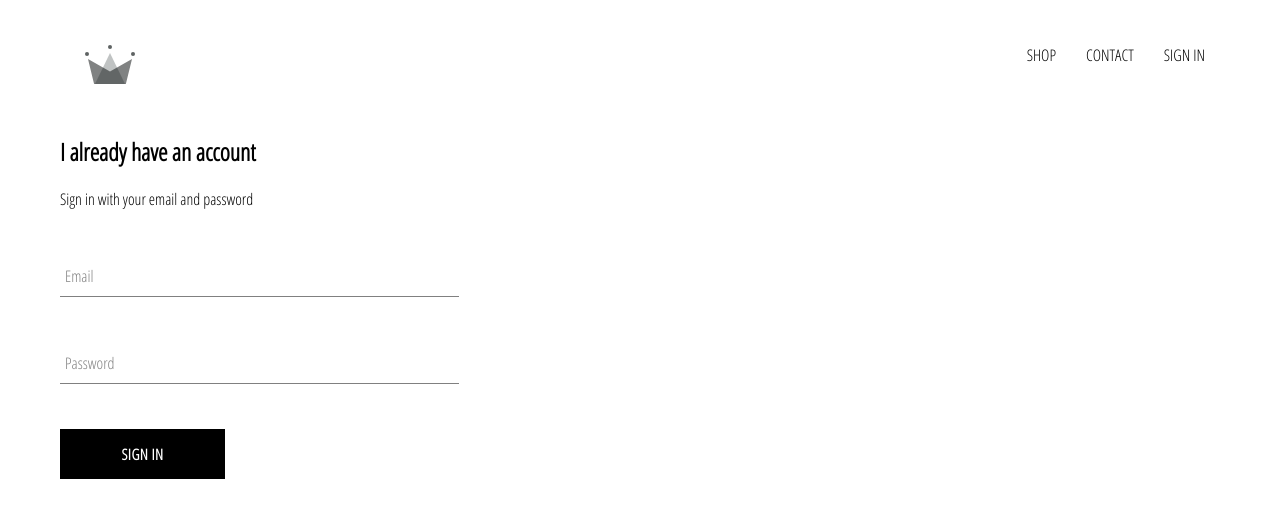
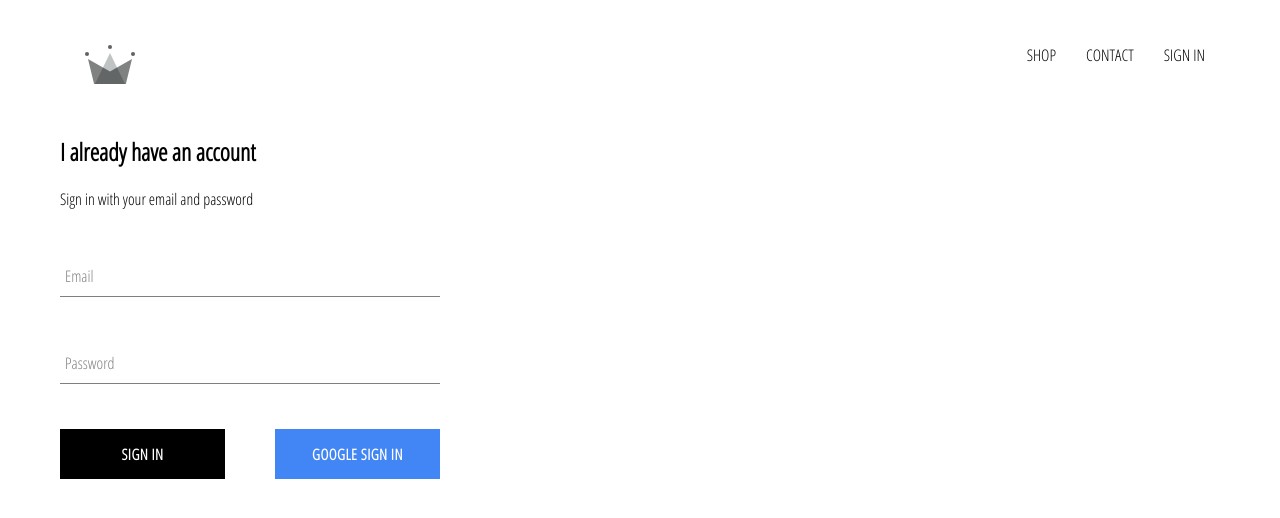
Before and after one commit to cobsccomp192p-001/clothing-app, a React (Create React App) app: page /signin in a window 1280 px wide. Shown: the top 518 px of the page. Built offline with nearby package versions, Linux system fonts and the light colour scheme; no server answers.

Commit message:
Integrate Sign in component with firebase google authentication

```diff
--- a/package.json
+++ b/package.json
@@ -6,6 +6,7 @@
     "@testing-library/jest-dom": "^5.11.4",
     "@testing-library/react": "^11.1.0",
     "@testing-library/user-event": "^12.1.10",
+    "firebase": "^9.6.0",
     "node-sass": "^6.0.1",
     "react": "^17.0.2",
     "react-dom": "^17.0.2",
--- a/src/App.css
+++ b/src/App.css
@@ -7,3 +7,7 @@
     text-decoration: none;
     color: black;
 }
+
+*{
+    box-sizing: border-box;
+}
--- a/src/App.js
+++ b/src/App.js
@@ -5,21 +5,43 @@
 import ShopPage from "./pages/shop/shop.component";
 import Header from "./components/header/header.component";
 import SigninAndSignupPage from "./pages/signin-and-signup/signin-and-signup.component";
+import { auth } from "./firebase/firebase.utils";
 
+class App extends React.Component {
+  constructor() {
+    super();
 
+    this.state = {
+      currentUser: null,
+    };
+  }
 
-function App() {
+  unsubscribeFromAuth = null;
+
+  componentDidMount() {
+    this.unsubscribeFromAuth = auth.onAuthStateChanged((user) => {
+      this.setState({ currentUser: user });
+      console.log(this.state.currentUser);
+    });
+  }
+
+  componentWillUnmount() {
+    this.unsubscribeFromAuth();
+  }
+
+  render() {
     return (
       <div>
-      <Header/>
+        <Header currentUser={this.state.currentUser}/>
         <Switch>
           <Route exact path="/" component={HomePage} />
-        <Route  path="/shop" component={ShopPage} />
-        <Route  path="/signin" component={SigninAndSignupPage} />
+          <Route path="/shop" component={ShopPage} />
+          <Route path="/signin" component={SigninAndSignupPage} />
         </Switch>
         {/* <HomePage/> */}
       </div>
     );
   }
+}
 
 export default App;
--- a/src/components/custom-button/custom-button.component.jsx
+++ b/src/components/custom-button/custom-button.component.jsx
@@ -1,8 +1,9 @@
 import React from "react";
 import './custom-button.styles.scss';
 
-const CustomButton =({children,...otherProps})=>(
-    <button className='custom-button' {...otherProps}>
+const CustomButton =({children,isGoogleSignIn,...otherProps})=>(
+
+    <button className={`${isGoogleSignIn ? 'google-signed-in':''} custom-button`} {...otherProps}>
         {children}
     </button>
 );
--- a/src/components/custom-button/custom-button.styles.scss
+++ b/src/components/custom-button/custom-button.styles.scss
@@ -19,4 +19,14 @@
       color: black;
       border: 1px solid black;
     }
+
+    &.google-signed-in{
+      background-color: #4285f4;
+      color: white;
+
+      &:hover{
+        background-color: #357ae8;
+        border: none;
+      }
+    }
   }
--- a/src/components/header/header.component.jsx
+++ b/src/components/header/header.component.jsx
@@ -1,15 +1,36 @@
 import React from "react";
 import { Link } from "react-router-dom";
-import {ReactComponent as Logo} from '../../assets/crown.svg'
-import './header.styles.scss'
+import { ReactComponent as Logo } from "../../assets/crown.svg";
+import "./header.styles.scss";
+import { auth } from "../../firebase/firebase.utils";
 
-const Header = () => (
+const Header = ({ currentUser }) => (
   <div className="header">
-    <Link to="/" className='logo-container'><Logo className='logo'/></Link>
-    <div className='options'>
-        <Link className='option' to='/shop'>SHOP</Link>
-        <Link className='option' to='/shop'>CONTACT</Link>
-        <Link className='option' to='/signin'>SIGN IN</Link>
+    <Link to="/" className="logo-container">
+      <Logo className="logo" />
+    </Link>
+    {currentUser ? (
+      <div className="user-name">Wellcome, {currentUser.displayName}</div>
+    ) : (
+      ""
+    )}
+
+    <div className="options">
+      <Link className="option" to="/shop">
+        SHOP
+      </Link>
+      <Link className="option" to="/shop">
+        CONTACT
+      </Link>
+      {currentUser ? (
+        <div className="option" onClick={() => auth.signOut()}>
+          SIGN OUT
+        </div>
+      ) : (
+        <Link className="option" to="/signin">
+          SIGN IN
+        </Link>
+      )}
     </div>
   </div>
 );
--- a/src/components/header/header.styles.scss
+++ b/src/components/header/header.styles.scss
@@ -10,6 +10,12 @@
       width: 70px;
       padding: 25px;
     }
+    .user-name{
+      width: 50%;
+      height: 100%;
+      display: flex;
+      align-items: flex-end;
+    }
 
     .options {
       width: 50%;
@@ -20,6 +26,7 @@
 
       .option {
         padding: 10px 15px;
+        cursor: pointer;
       }
     }
   }
--- a/src/components/sign-in/sign-in.component.jsx
+++ b/src/components/sign-in/sign-in.component.jsx
@@ -1,41 +1,58 @@
 import React from "react";
-import './sign-in.styles.scss';
+import "./sign-in.styles.scss";
 import FormInput from "../form-input/form-input.component";
 import CustomButton from "../custom-button/custom-button.component";
+import { signInWithGoogle } from "../../firebase/firebase.utils";
 
-class SignIn extends React.Component{
-    constructor(props){
+class SignIn extends React.Component {
+  constructor(props) {
     super(props);
-        this.state={
-            email:'',
-            password:''
-        }
+    this.state = {
+      email: "",
+      password: "",
+    };
   }
 
-    handleSubmit=event=>{
+  handleSubmit = (event) => {
     event.preventDefault();
-        this.state({email:'',password:''});
-    }
-    handleChange=event=>{
-        const {value,name}=event.target;
-        this.setState({[name]:value})
-    }
+    this.state({ email: "", password: "" });
+  };
+  handleChange = (event) => {
+    const { value, name } = event.target;
+    this.setState({ [name]: value });
+  };
 
-    render(){
-        return(
-            <div className='sign-in'>
+  render() {
+    return (
+      <div className="sign-in">
         <h2>I already have an account</h2>
         <span>Sign in with your email and password</span>
         <form onSubmit={this.handleSubmit}>
-                    <FormInput name="email" type="email" value={this.state.email} label="Email" handleChange={this.handleChange} required/>
-                    <FormInput name="password" type="password" handleChange={this.handleChange} label="Password" value={this.state.password} required/>
-                    <CustomButton type="submit">
-                        Sign In
+          <FormInput
+            name="email"
+            type="email"
+            value={this.state.email}
+            label="Email"
+            handleChange={this.handleChange}
+            required
+          />
+          <FormInput
+            name="password"
+            type="password"
+            handleChange={this.handleChange}
+            label="Password"
+            value={this.state.password}
+            required
+          />
+          <div className="buttons">
+            <CustomButton type="submit">Sign In</CustomButton>
+            <CustomButton onClick={signInWithGoogle} isGoogleSignIn>
+              Google Sign In
             </CustomButton>
+          </div>
         </form>
       </div>
-        )
+    );
   }
-
 }
 export default SignIn;
--- a/src/components/sign-in/sign-in.styles.scss
+++ b/src/components/sign-in/sign-in.styles.scss
@@ -1,8 +1,13 @@
 .sign-in{
-    width: 30vw;
+    width: 380px;
     display: flex;
     flex-direction: column;
 }
 .title{
     margin: 10px 0;
 }
+
+.buttons{
+    display: flex;
+    justify-content: space-between;
+}
--- /dev/null
+++ b/src/firebase/firebase.utils.js
@@ -0,0 +1,21 @@
+import firebase from "firebase/compat/app"
+import "firebase/compat/auth"
+import "firebase/compat/firestore"
+
+const config ={
+    apiKey: "AIzaSyBHXmvXbj2uzBpnhueNoYkOeSx8aCjTb4w",
+  authDomain: "clothing-app-c7fd4.firebaseapp.com",
+  projectId: "clothing-app-c7fd4",
+  storageBucket: "clothing-app-c7fd4.appspot.com",
+  messagingSenderId: "409190892532",
+  appId: "1:409190892532:web:442ee22cb5c2d7fc346fa1"
+}
+firebase.initializeApp(config);
+export const auth=firebase.auth();
+export const firestore=firebase.firestore();
+
+const provider= new firebase.auth.GoogleAuthProvider();
+provider.setCustomParameters({prompt:'select_account'});
+export const signInWithGoogle=()=>auth.signInWithPopup(provider);
+
+export default firebase;
```
Also changed, not shown: 1 other file (tests, documents, lock files or other folders). Lines whose indentation alone changed are shown as unchanged.
